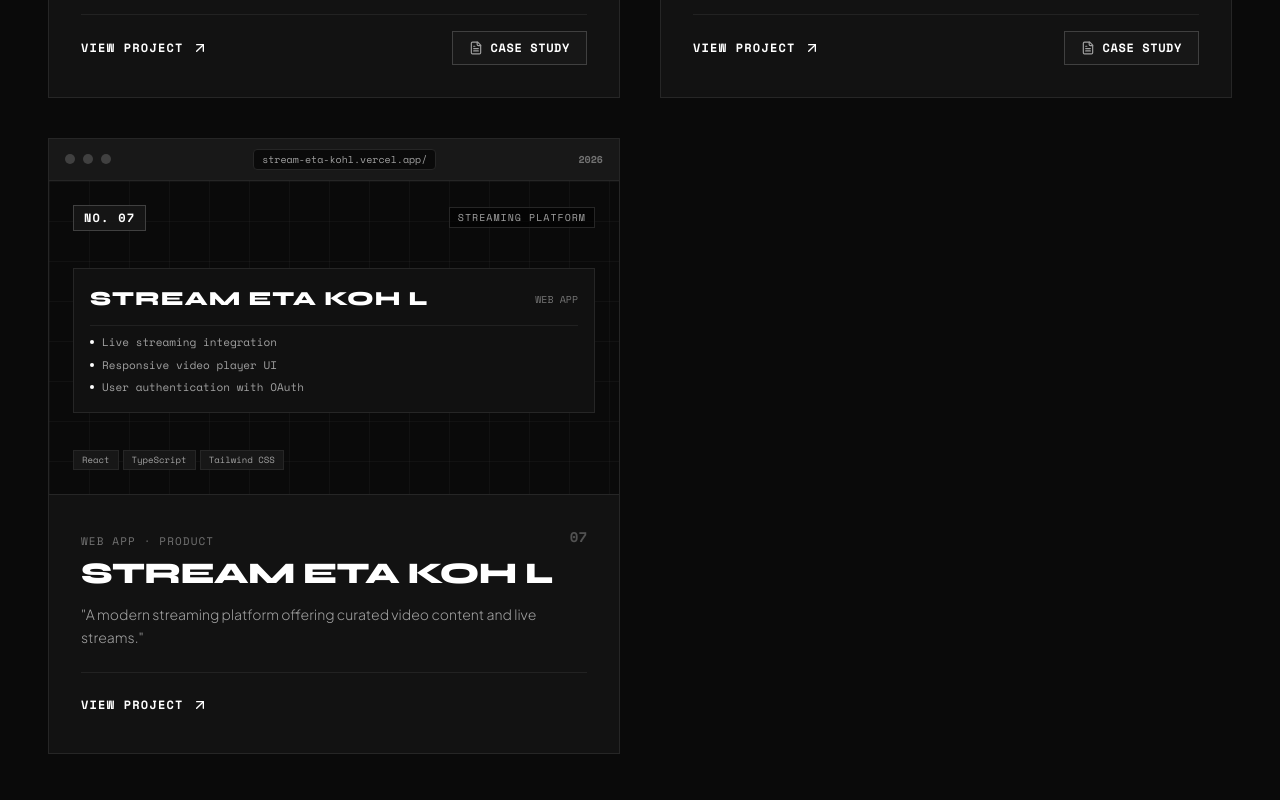
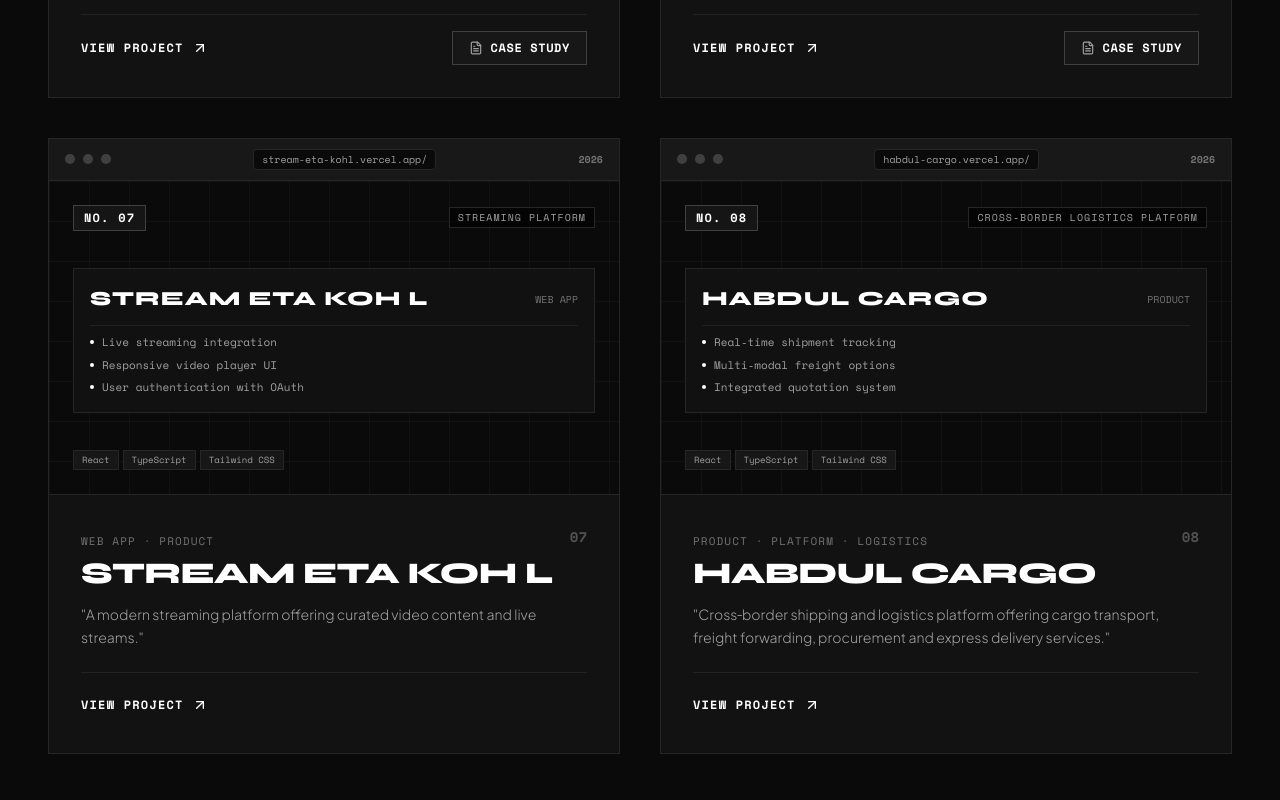
Before and after one commit to Abdul-123t/abdulstar-portfolio, a React (Vite) app: page / in a window 1280 px wide. Shown: the part 4120-4920 px from the top of the page. Built offline with nearby package versions, Linux system fonts and the light colour scheme.

Commit message:
Update portfolio and NAMACO footer credit

```diff
--- a/src/data/portfolioData.ts
+++ b/src/data/portfolioData.ts
@@ -350,6 +350,35 @@ export const SELECTED_PROJECTS: Project[] = [
             ],
         },
     },
+    {
+      id: "habdul-cargo",
+      number: "08",
+      name: "HABDUL CARGO",
+      category: "PRODUCT · PLATFORM · LOGISTICS",
+      filterCategories: ["PRODUCTS", "WEB APPS", "LOGISTICS"],
+      year: "2026",
+      liveUrl: "https://habdul-cargo.vercel.app/",
+      description: "Cross‑border shipping and logistics platform offering cargo transport, freight forwarding, procurement and express delivery services.",
+      technologies: ["React", "TypeScript", "Tailwind CSS", "Vite", "Vercel"],
+      role: "Founder & Full‑Stack Builder",
+      isFeatured: true,
+      previewType: "app",
+      previewImage: "/habdul-cargo-preview.png",
+      mockupDetails: {
+        badge: "CROSS‑BORDER LOGISTICS PLATFORM",
+        stats: [
+          { label: "Focus", value: "Cargo & Freight" },
+          { label: "Architecture", value: "Serverless SPA" },
+          { label: "Deployment", value: "Vercel Edge" }
+        ],
+        features: [
+          "Real‑time shipment tracking",
+          "Multi‑modal freight options",
+          "Integrated quotation system",
+          "Responsive design for global users"
+        ]
+      },
+    },
 ];
 
 export const CLIENT_BUSINESS_WORK: ClientBusinessWork[] = [
--- a/src/types.ts
+++ b/src/types.ts
@@ -1,4 +1,4 @@
-export type FilterCategory = 'ALL' | 'PRODUCTS' | 'CLIENT WORK' | 'WEB APPS' | 'EXPERIMENTS';
+export type FilterCategory = 'ALL' | 'PRODUCTS' | 'CLIENT WORK' | 'WEB APPS' | 'EXPERIMENTS' | 'LOGISTICS';
 
 export interface CaseStudySection {
   number: string;
```
